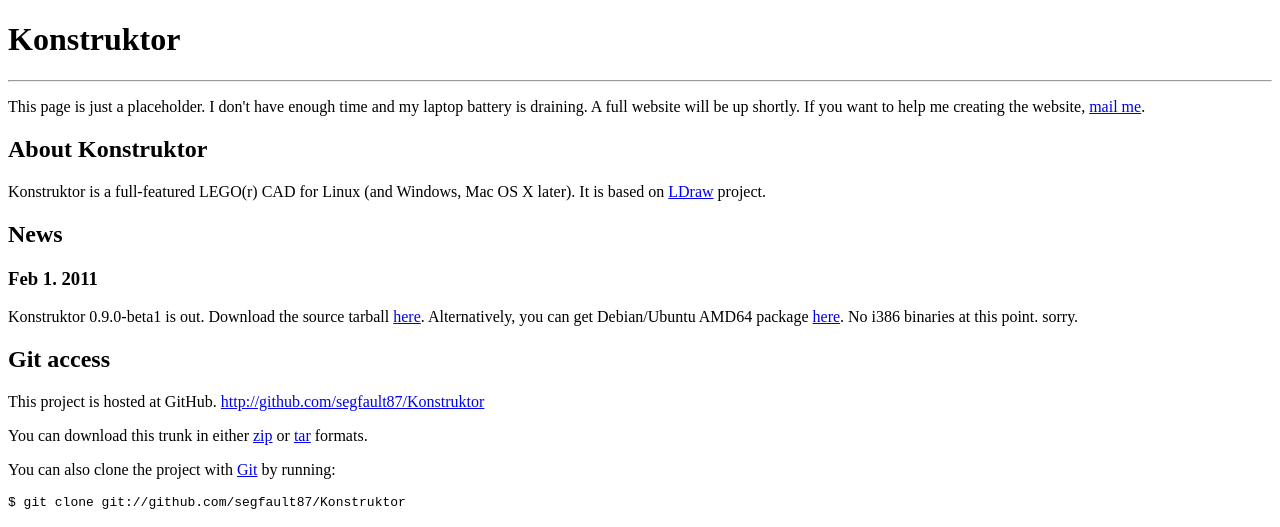
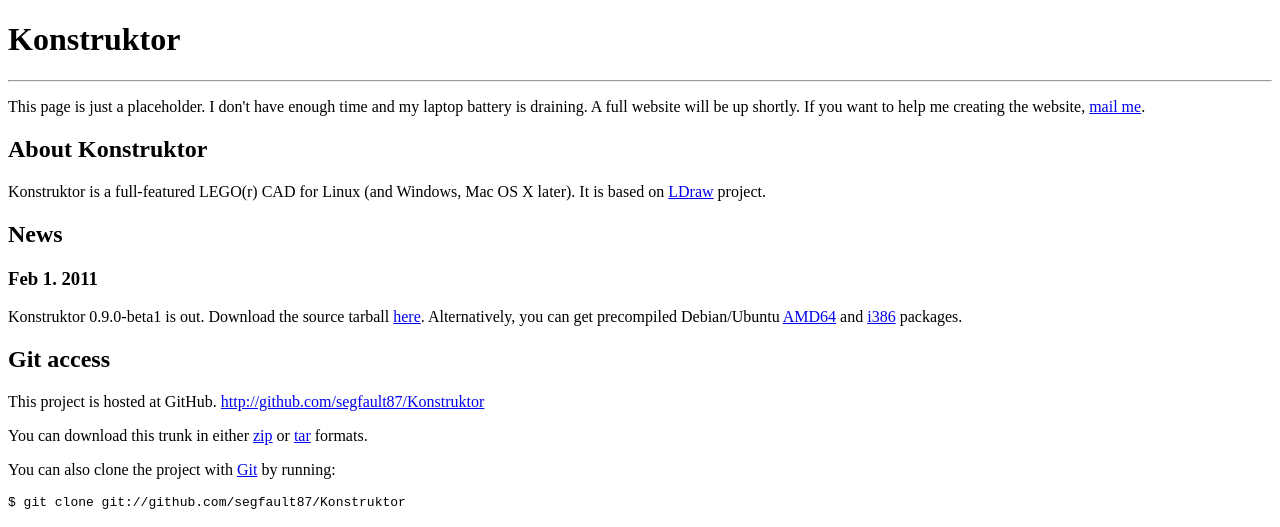
Before and after one commit to segfault87/Konstruktor, a plain HTML site: page index.html in a window 1280 px wide. Shown: the top 527 px of the page. Drawn offline with Linux system fonts and the light colour scheme.

Commit message:
added i386 binary

```diff
--- a/index.html
+++ b/index.html
@@ -12,7 +12,7 @@
 Konstruktor is a full-featured LEGO(r) CAD for Linux (and Windows, Mac OS X later). It is based on <a href="http://www.ldraw.org">LDraw</a> project.
 <h2>News</h2>
 <h3>Feb 1. 2011</h3>
-Konstruktor 0.9.0-beta1 is out. Download the source tarball <a href="konstruktor-0.9-beta1.tar.bz2">here</a>. Alternatively, you can get Debian/Ubuntu AMD64 package <a href="konstruktor_0.9-beta1-1_amd64.deb">here</a>. No i386 binaries at this point. sorry.
+Konstruktor 0.9.0-beta1 is out. Download the source tarball <a href="konstruktor-0.9-beta1.tar.bz2">here</a>. Alternatively, you can get precompiled Debian/Ubuntu <a href="konstruktor_0.9-beta1-1_amd64.deb">AMD64</a> and <a href="konstruktor_0.9-beta1-1_i386.deb">i386</a> packages.
 <h2>Git access</h2>
 <p>This project is hosted at GitHub. <a href="http://github.com/segfault87/Konstruktor">http://github.com/segfault87/Konstruktor</a></p>
 <p>You can download this trunk in either
```
Also changed, not shown: 1 other file.
